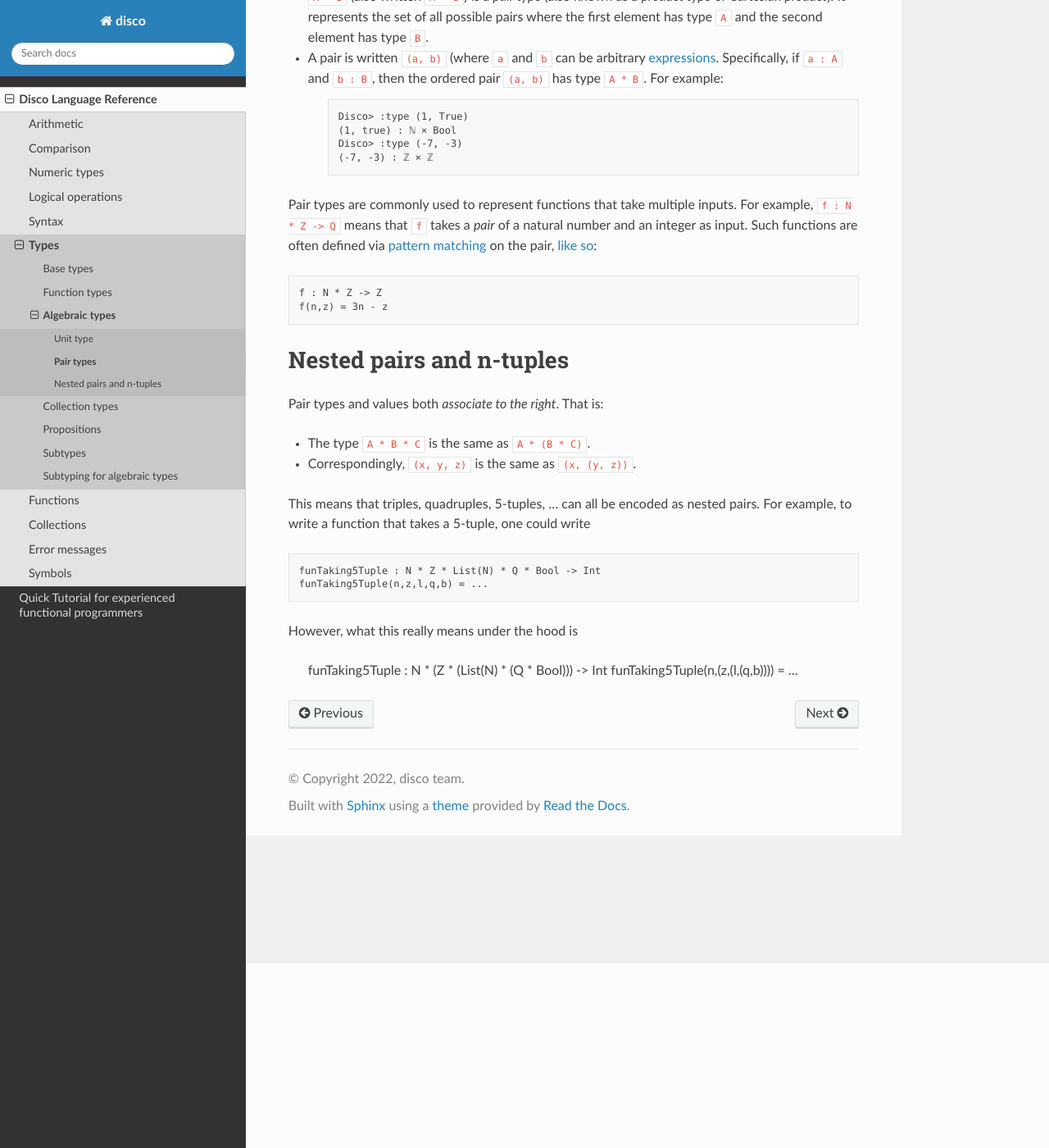
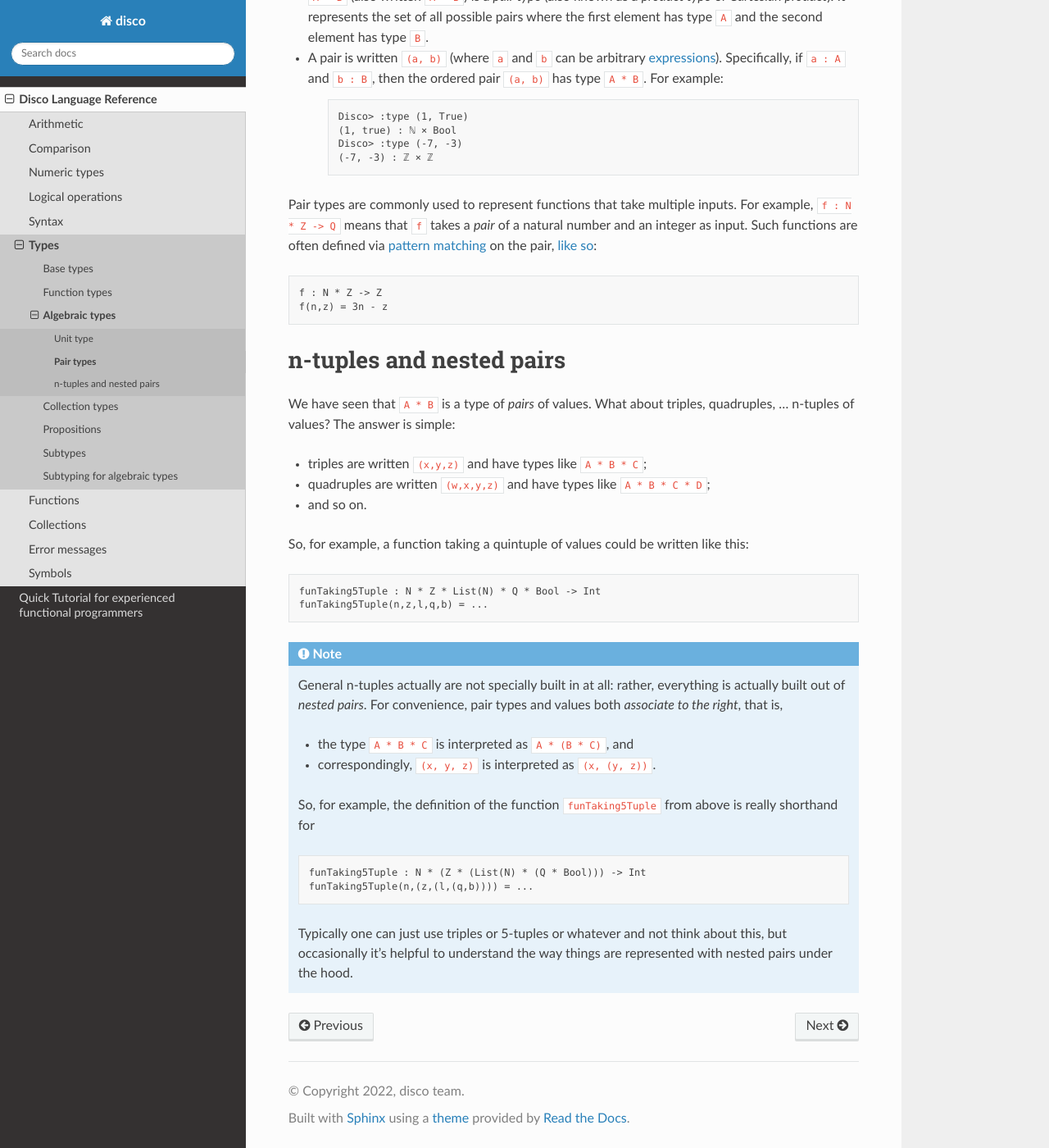
Before and after one commit to disco-lang/disco, a Sphinx documentation site: the page built from docs/reference/product-type.rst, in a window 1280 px wide and 1400 px high, scrolled down 225 px. Shown: the whole window at 82% size. Built offline with Sphinx 7.4.7 and the Read the Docs theme 2.0.0, drawn with Linux system fonts in a browser that asks for light colours; pages that are not in the unit, such as notebooks, are missing from menus.

Commit message:
tweaks to product type reference doc

```diff
--- a/docs/reference/product-type.rst
+++ b/docs/reference/product-type.rst
@@ -10,7 +10,7 @@ values. Suppose ``A`` and ``B`` are :doc:`types <types>`. Then:
   second element has type ``B``.
 
 - A pair is written ``(a, b)`` (where ``a`` and ``b`` can be arbitrary
-  :doc:`expressions <expression>`.  Specifically, if ``a : A`` and ``b : B``, then the
+  :doc:`expressions <expression>`).  Specifically, if ``a : A`` and ``b : B``, then the
   ordered pair ``(a, b)`` has type ``A * B``.  For example:
 
     ::
@@ -31,24 +31,45 @@ are often defined via :doc:`pattern matching <pattern>` on the pair,
    f : N * Z -> Z
    f(n,z) = 3n - z
 
-Nested pairs and n-tuples
+
+n-tuples and nested pairs
 =========================
 
-Pair types and values both *associate to the right*.  That is:
+We have seen that ``A * B`` is a type of *pairs* of values.  What
+about triples, quadruples, ... n-tuples of values?  The answer is
+simple:
 
-- The type ``A * B * C`` is the same as ``A * (B * C)``.
-- Correspondingly, ``(x, y, z)`` is the same as ``(x, (y, z))``.
+- triples are written ``(x,y,z)`` and have types like ``A * B * C``;
+- quadruples are written ``(w,x,y,z)`` and have types like ``A * B *
+  C * D``;
+- and so on.
 
-This means that triples, quadruples, 5-tuples, ... can all be encoded
-as nested pairs.  For example, to write a function that takes a
-5-tuple, one could write
+So, for example, a function taking a quintuple of values could be
+written like this:
 
 ::
 
    funTaking5Tuple : N * Z * List(N) * Q * Bool -> Int
    funTaking5Tuple(n,z,l,q,b) = ...
 
-However, what this really means under the hood is
+.. note::
 
-   funTaking5Tuple : N * (Z * (List(N) * (Q * Bool))) -> Int
-   funTaking5Tuple(n,(z,(l,(q,b)))) = ...
+   General n-tuples actually are not specially built in at all:
+   rather, everything is actually built out of *nested pairs*.  For
+   convenience, pair types and values both *associate to the right*,
+   that is,
+
+   - the type ``A * B * C`` is interpreted as ``A * (B * C)``, and
+   - correspondingly, ``(x, y, z)`` is interpreted as ``(x, (y, z))``.
+
+   So, for example, the definition of the function ``funTaking5Tuple``
+   from above is really shorthand for
+
+   ::
+
+      funTaking5Tuple : N * (Z * (List(N) * (Q * Bool))) -> Int
+      funTaking5Tuple(n,(z,(l,(q,b)))) = ...
+
+   Typically one can just use triples or 5-tuples or whatever and not
+   think about this, but occasionally it's helpful to understand the
+   way things are represented with nested pairs under the hood.
```
